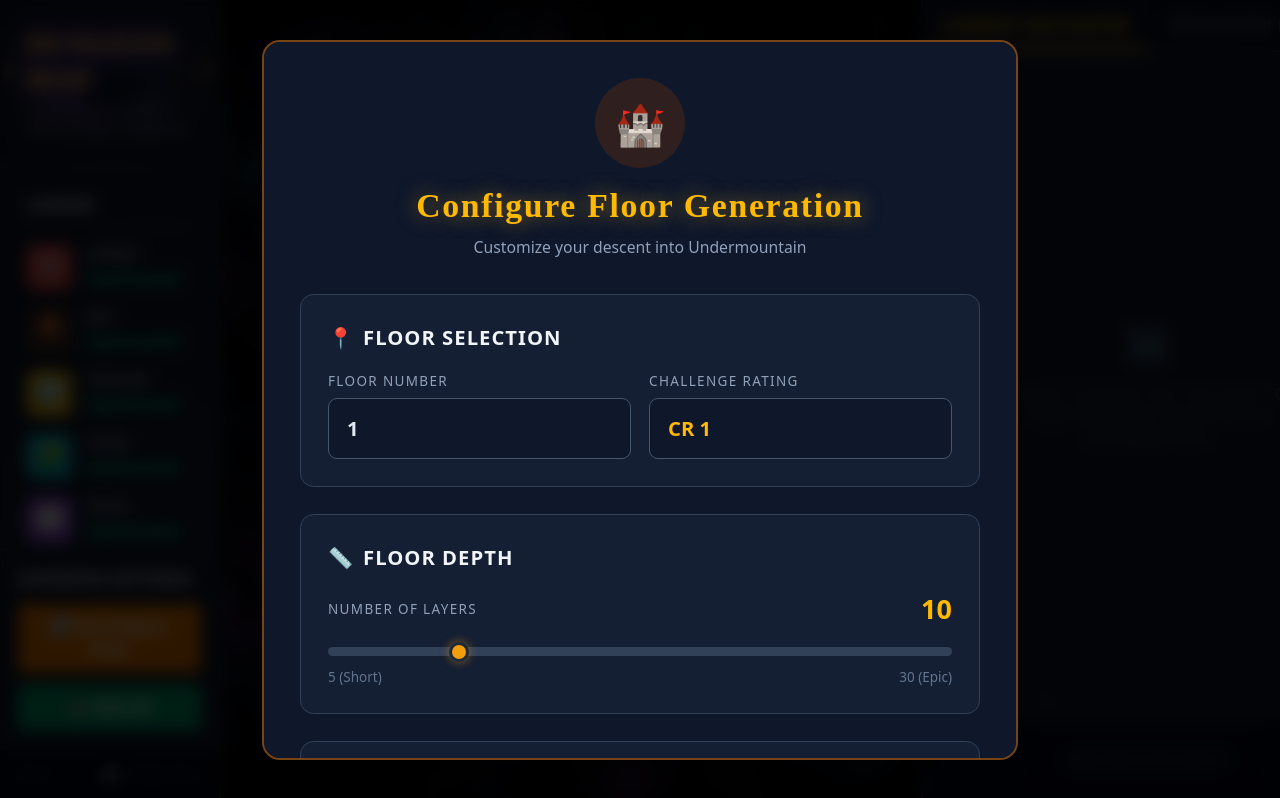
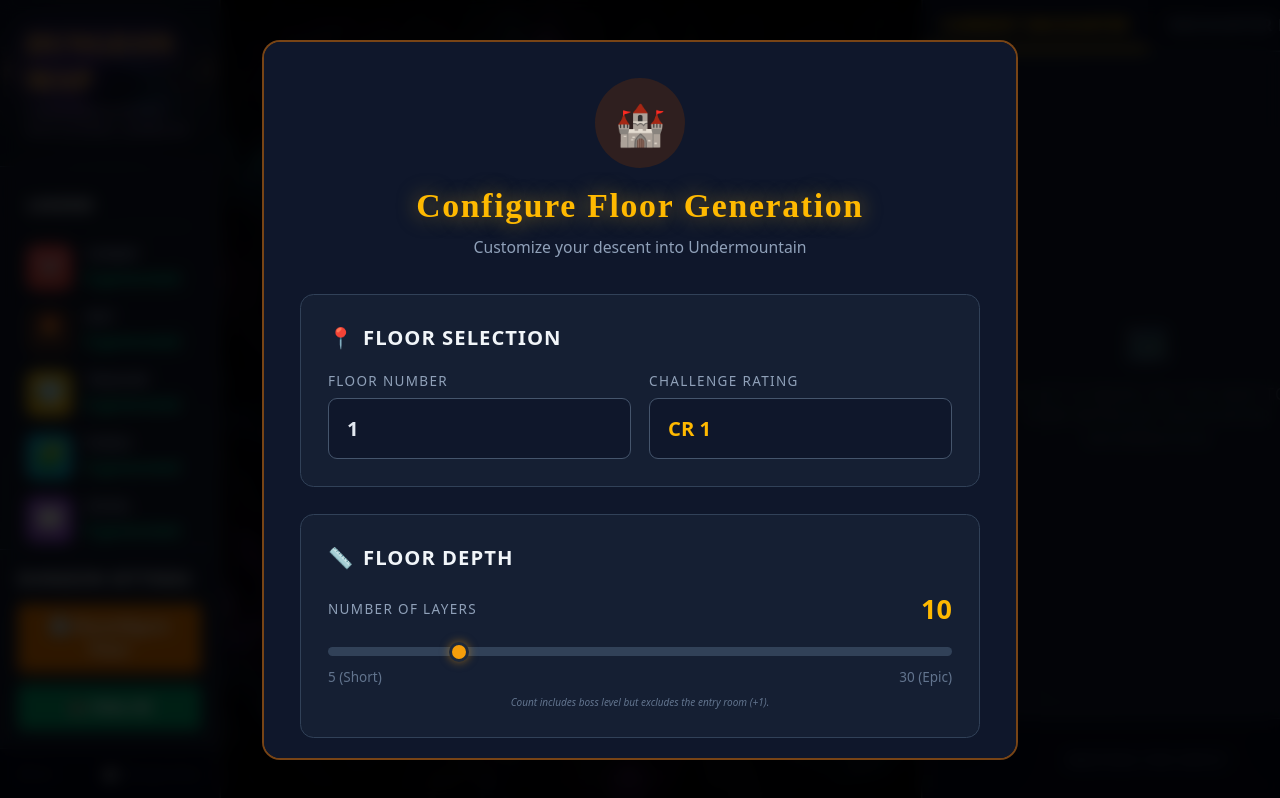
Before and after one commit to wrightwp/mad-mage-roguelike, a Vue app: page / in a window 1280 px wide. Built offline with nearby package versions, Linux system fonts and the light colour scheme.

Commit message:
feat: Implement FloorConfigModal component to configure dungeon generation parameters including floor, depth, party, and encounter distribution.

```diff
--- a/src/components/FloorConfigModal.vue
+++ b/src/components/FloorConfigModal.vue
@@ -158,6 +158,9 @@ const handleCancel = () => {
             <div class="flex justify-between text-xs text-slate-500 mt-1">
               <span>5 (Short)</span>
               <span>30 (Epic)</span>
+            </div>
+            <div class="text-[10px] text-slate-500 text-center mt-2 italic">
+              Count includes boss level but excludes the entry room (+1).
             </div>
           </div>
         </div>
--- a/src/logic/dungeonGen.ts
+++ b/src/logic/dungeonGen.ts
@@ -11,6 +11,10 @@ export const generateDungeon = (
     partySize: number = 4,
     averagePartyLevel: number = 1
 ): DungeonMapData => {
+    // Add 1 to configured layers to account for the Start Node separately
+    // The user configured "10 layers" means "10 layers of dungeon", plus the entrance.
+    layersPerFloor += 1;
+
     const TOTAL_FLOORS = 21;
     const edges: { from: string; to: string }[] = [];
 
```
